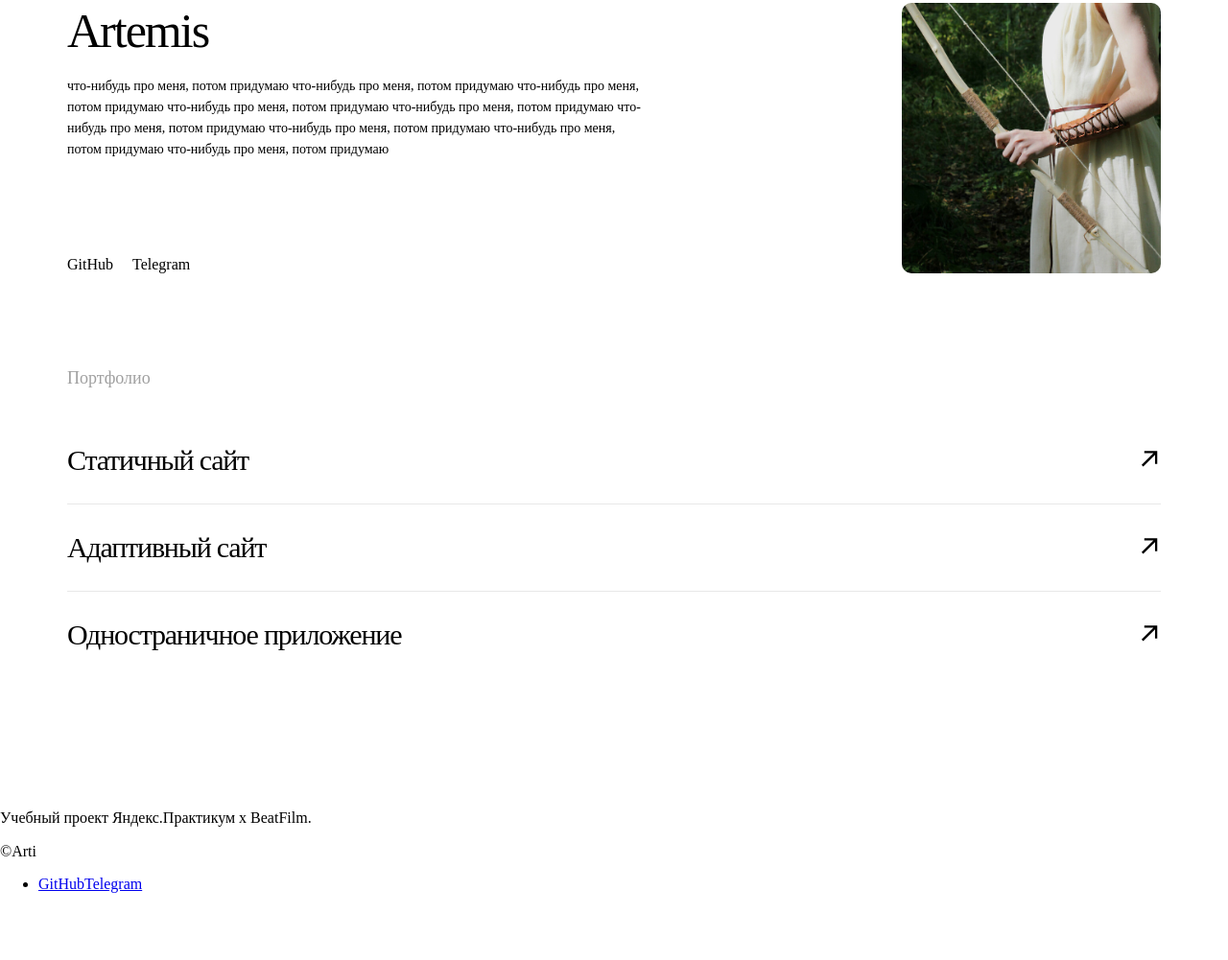
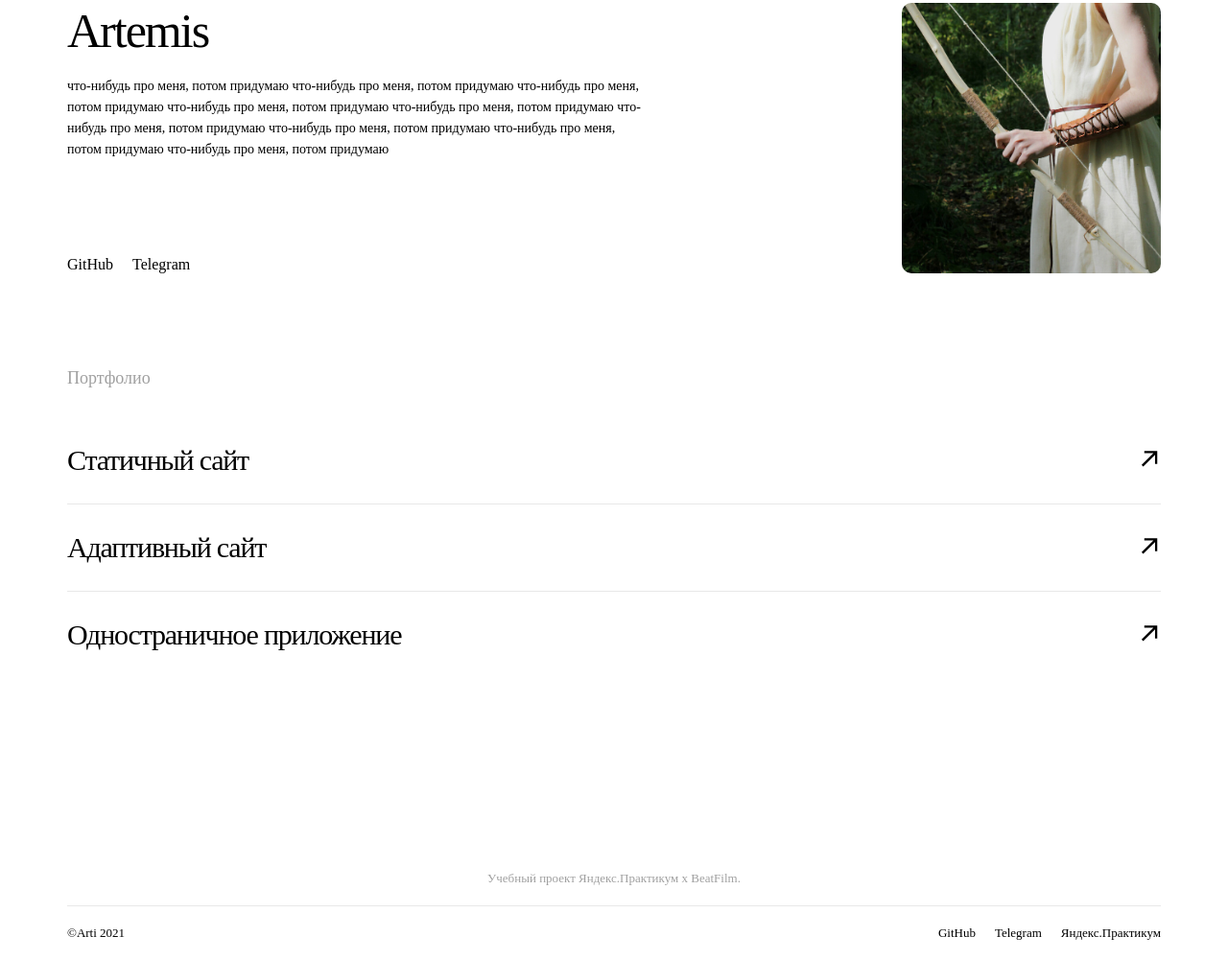
Before and after one commit to Arti-D/movies-explorer-frontend, a React app: page / in a window 1280 px wide. Shown: the part 2192-3193 px from the top of the page at 96% size. Before the commit the page ends 3139 px from the top, so only its background shows below. Built offline with nearby package versions, Linux system fonts and the light colour scheme.

Commit message:
Footer css

```diff
--- a/src/components/Footer/Footer.css
+++ b/src/components/Footer/Footer.css
@@ -0,0 +1,43 @@
+.footer {
+    padding-top: 80px;
+    font-style: normal;
+    font-weight: normal;
+    font-size: 13px;
+    line-height: 1.23;
+    padding-bottom: 20px;
+}
+
+.footer__about {
+    text-align: center;
+    color: #A0A0A0;
+    border-bottom: 1px solid #E8E8E8;
+    padding-bottom: 20px;
+    margin: 0;
+}
+
+.footer__main {
+    margin-top: 20px;
+    display: flex;
+    justify-content: space-between;
+}
+
+.footer__socials {
+    list-style: none;
+    padding: 0;
+    display: flex;
+    margin: 0;
+}
+
+.footer__elem {
+    margin-left: 20px;
+}
+
+.footer__link {
+    text-decoration: none;
+    color: black;
+    display: inline-block;
+}
+
+.footer__copyright {
+    margin: 0;
+}
--- a/src/components/Footer/Footer.js
+++ b/src/components/Footer/Footer.js
@@ -3,15 +3,22 @@ import React from "react";
 function Footer() {
     return (
         <footer className="component footer">
-            <p className="footer__about">Учебный проект Яндекс.Практикум х BeatFilm.</p>
-            <div className="footer__main">
-                <p className="footer__copyright">&copy;Arti</p>
-                <ul className="footer__socials">
-                    <li className="footer__socials-elem">
-                        <a className="footetr__link" href="#">GitHub</a>
-                        <a className="footetr__link" href="#">Telegram</a>
-                    </li>
-                </ul>
+            <div className="content">
+                <p className="footer__about">Учебный проект Яндекс.Практикум х BeatFilm.</p>
+                <div className="footer__main">
+                    <p className="footer__copyright">&copy;Arti 2021</p>
+                    <ul className="footer__socials">
+                        <li className="footer__elem">
+                            <a className="footer__link" href="#">GitHub</a>
+                        </li>
+                        <li className="footer__elem">
+                            <a className="footer__link" href="#">Telegram</a>
+                        </li>
+                        <li className="footer__elem">
+                            <a className="footer__link" href="#">Яндекс.Практикум</a>
+                        </li>
+                    </ul>
+                </div>
             </div>
         </footer>
     )
--- a/src/index.css
+++ b/src/index.css
@@ -6,3 +6,4 @@
 @import url('./components/Main/Techs/Techs.css');
 @import url('./components/Main/AboutMe/AboutMe.css');
 @import url('./components/Main/Portfolio/Portfolio.css');
+@import url('./components/Footer/Footer.css');
```
